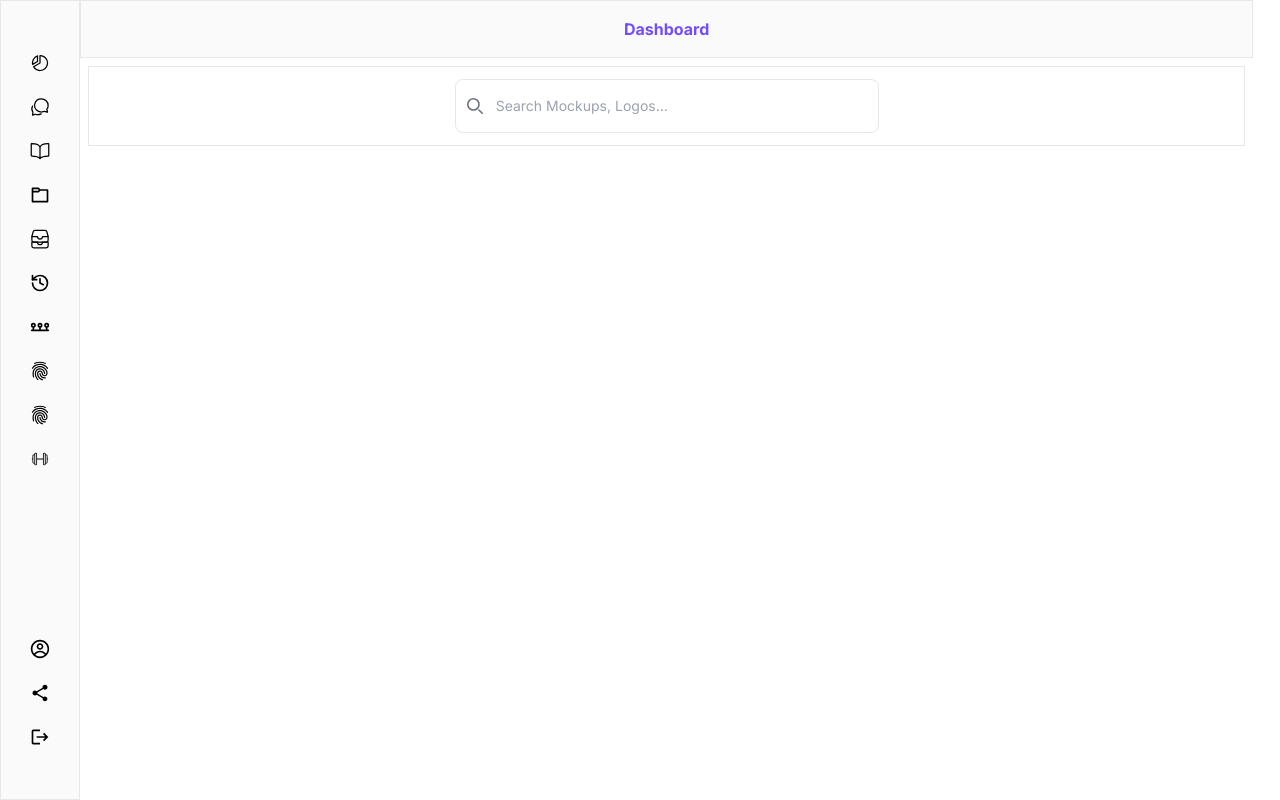
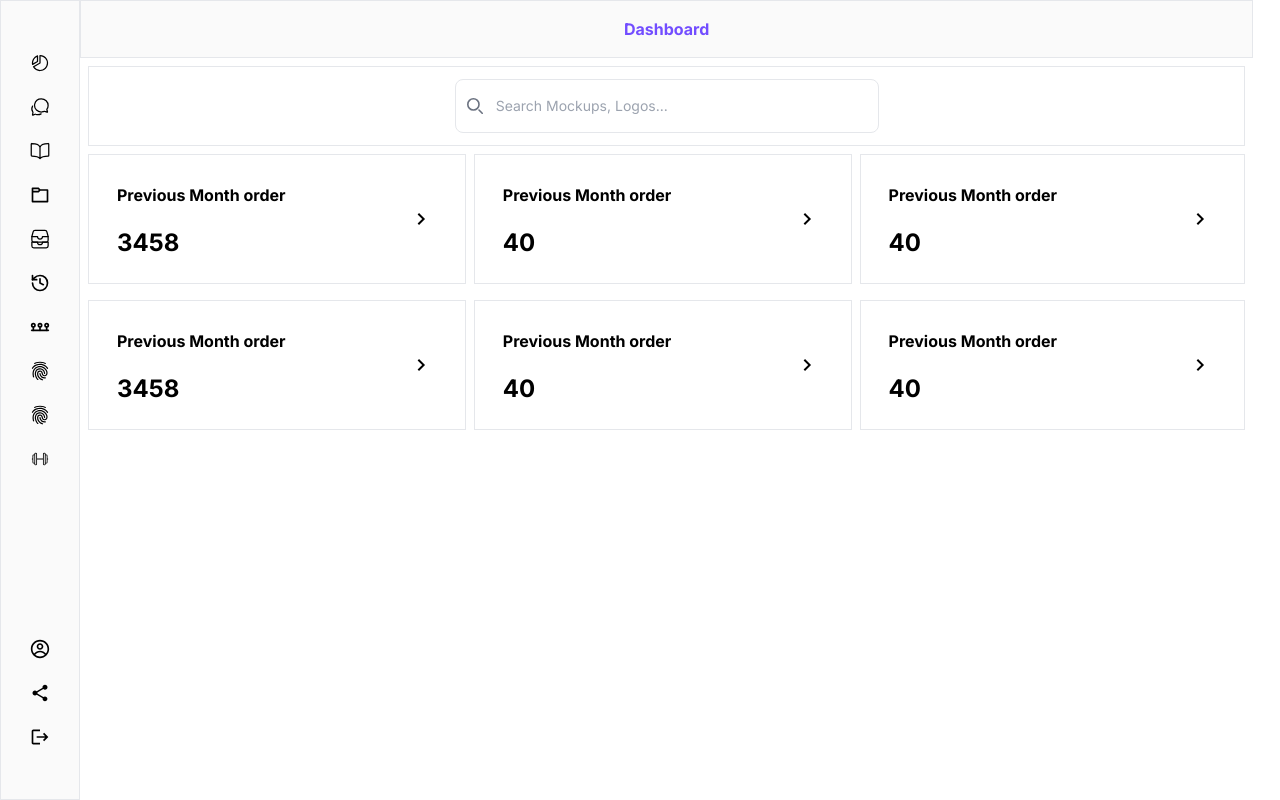
Before and after one commit to Kaustubhhub/interface_labs, a Next.js app: page /dashboard in a window 1280 px wide. Built offline with nearby package versions, Linux system fonts and the light colour scheme; no server answers; the database is empty.

Commit message:
display boxes

```diff
--- /dev/null
+++ b/app/order-payment/negative-payout/page.tsx
@@ -0,0 +1,11 @@
+import React from 'react'
+
+const page = () => {
+  return (
+    <div>
+
+    </div>
+  )
+}
+
+export default page
--- /dev/null
+++ b/app/order-payment/payment-order-recieved/page.tsx
@@ -0,0 +1,11 @@
+import React from 'react'
+
+const page = () => {
+  return (
+    <div>
+
+    </div>
+  )
+}
+
+export default page
--- /dev/null
+++ b/app/order-payment/payment-pending/page.tsx
@@ -0,0 +1,11 @@
+import React from 'react'
+
+const page = () => {
+  return (
+    <div>
+
+    </div>
+  )
+}
+
+export default page
--- /dev/null
+++ b/app/order-payment/previous-month-order/page.tsx
@@ -0,0 +1,11 @@
+import React from 'react'
+
+const page = () => {
+  return (
+    <div>
+
+    </div>
+  )
+}
+
+export default page
--- /dev/null
+++ b/app/order-payment/return/page.tsx
@@ -0,0 +1,11 @@
+import React from 'react'
+
+const page = () => {
+  return (
+    <div>
+
+    </div>
+  )
+}
+
+export default page
--- /dev/null
+++ b/app/order-payment/tolerance-rate-breached/page.tsx
@@ -0,0 +1,11 @@
+import React from 'react'
+
+const page = () => {
+  return (
+    <div>
+
+    </div>
+  )
+}
+
+export default page
--- a/components/Dashboard.tsx
+++ b/components/Dashboard.tsx
@@ -1,11 +1,13 @@
 "use client"
 import axios from 'axios'
 import React, { useEffect, useState } from 'react'
+import DisplayBox from './DisplayBox';
 
 const Dashboard = () => {
     const [paymentReport, setPaymentReport] = useState<any[]>([]);
     const [mtrReport, setMtrReport] = useState<any[]>([]);
     const [loading, setLoading] = useState(false);
+
     useEffect(() => {
         getData()
     }, [])
@@ -20,6 +22,16 @@ const Dashboard = () => {
                 return mtr;
             });
         return filteredMtrData;
+    };
+
+    const mergeDataByOrderId = (mtrData: any[], paymentData: any[]) => {
+        return mtrData.map((mtr) => {
+            const matchingPayment = paymentData.find(pay => pay.orderId === mtr.orderId);
+            if (matchingPayment) {
+                return { ...mtr, ...matchingPayment };
+            }
+            return mtr; // Return mtr as is if no matching payment data is found
+        });
     };
 
     const transformPaymentData = (paymentData: any[]) => {
@@ -51,6 +63,10 @@ const Dashboard = () => {
             const filteredPaymentData = transformPaymentData(paymentData);
             console.log('filteredMtrData', filteredMtrData.length);
             console.log('filteredPaymentData', filteredPaymentData.length);
+            const mergedData = mergeDataByOrderId(filteredMtrData, filteredPaymentData);
+            console.log('mergedData', mergedData[0]);
+            console.log('mergedData', mergedData[3]);
+            console.log('mergedData', mergedData[500]);
 
             setMtrReport(filteredMtrData);
             setPaymentReport(filteredPaymentData);
@@ -95,8 +111,28 @@ const Dashboard = () => {
                         </div>
                     </form>
                 </div>
-                <div>
+                <div className='flex flex-wrap py-2'>
+                    <div className='w-full md:w-1/2 lg:w-1/3 pr-2'>
+                        <DisplayBox text={"Previous Month order"} amount={3458} />
+                    </div>
+                    <div className='w-full md:w-1/2 lg:w-1/3 pr-2'>
+                        <DisplayBox text={"Previous Month order"} amount={40} />
+                    </div>
+                    <div className='w-full lg:w-1/3'>
+                        <DisplayBox text={"Previous Month order"} amount={40} />
+                    </div>
+                </div>
 
+                <div className='flex flex-wrap py-2'>
+                    <div className='w-full md:w-1/2 lg:w-1/3 pr-2'>
+                        <DisplayBox text={"Previous Month order"} amount={3458} />
+                    </div>
+                    <div className='w-full md:w-1/2 lg:w-1/3 pr-2'>
+                        <DisplayBox text={"Previous Month order"} amount={40} />
+                    </div>
+                    <div className='w-full lg:w-1/3'>
+                        <DisplayBox text={"Previous Month order"} amount={40} />
+                    </div>
                 </div>
             </div>
         </>
--- /dev/null
+++ b/components/DisplayBox.tsx
@@ -0,0 +1,34 @@
+"use client"
+
+import React from 'react'
+import { MdOutlineNavigateNext } from "react-icons/md";
+
+interface DisplayBoxProps {
+    text: string,
+    amount: number
+}
+
+const DisplayBox = ({ text, amount }: DisplayBoxProps) => {
+
+    const handleClick = () => {
+        alert(amount)
+    }
+
+    return (
+        <div className='flex justify-between p-4 items-center border '>
+            <div className=''>
+                <div className='font-bold p-3'>
+                    {text}
+                </div>
+                <div className='text-2xl font-bold px-3 py-2'>
+                    {amount}
+                </div>
+            </div>
+            <div onClick={handleClick} className='p-4 text-2xl cursor-pointer'>
+                <MdOutlineNavigateNext />
+            </div>
+        </div>
+    )
+}
+
+export default DisplayBox
```
Also changed, not shown: 1 other file (tests, documents, lock files or other folders).
